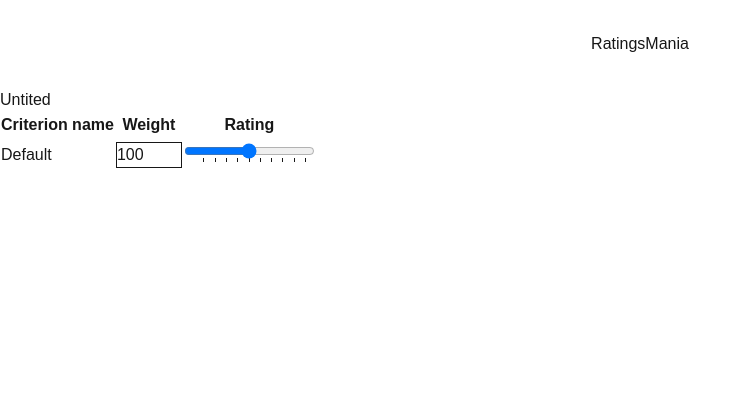
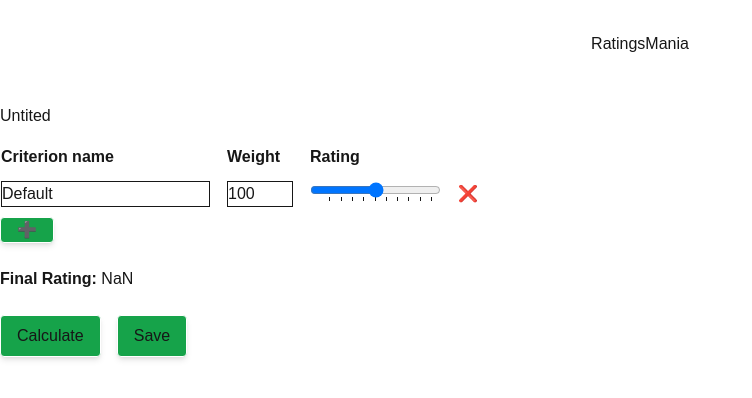
Before and after one commit to af4oz/rating-methods, a Next.js app: page /rating/new in a window 1280 px wide. Shown: the top 398 px of the page, without its empty margins (0-752 px from the left). Built offline with nearby package versions, Linux system fonts and the light colour scheme.

Commit message:
feat: Improved v2

```diff
--- a/components/CriterionTableRow.tsx
+++ b/components/CriterionTableRow.tsx
@@ -4,22 +4,36 @@ import { ChangeEventHandler } from "react";
 export default function CriterionTableRow<Type extends "withValue" | undefined>(
   props: CriterionProps<Type>
 ) {
-  const id = `criterion-${props.criterion.name}`;
-  const idForWeightInput = id + "-weight";
+  const { criterion } = props;
+  const idForWeightInput = criterion.id + "-weight";
+  const idForNameInput = criterion.id + "-name";
 
   const onChange: ChangeEventHandler<HTMLInputElement> = (e) => {
     const updatedCriterion = {
-      ...props.criterion,
+      ...criterion,
       [e.target.name]: e.target.value,
     };
     props.onChange(updatedCriterion);
   };
+
+  const handleDelete = () => {
+    props.onDelete(criterion);
+  };
   return (
     <tr className="p-2 my-2">
-      <td>
-        <label htmlFor={id}>{props.criterion.name}</label>
+      <td className="pr-4 py-2">
+        <input
+          id={idForNameInput}
+          type="text"
+          name="name"
+          min={1}
+          max={120}
+          value={criterion.name}
+          onInput={onChange}
+        ></input>
+        {/* <label htmlFor={id}>{props.criterion.name}</label> */}
       </td>
-      <td>
+      <td className="pr-4 py-2">
         <input
           type="number"
           id={idForWeightInput}
@@ -28,21 +42,21 @@ export default function CriterionTableRow<Type extends "withValue" | undefined>(
           placeholder="0"
           max={100}
           step={1}
-          value={props.criterion.weight}
+          value={criterion.weight}
           onInput={onChange}
           // disabled={!editable}
         />
       </td>
       {props.type === "withValue" ? (
-        <td>
+        <td className="pr-4 py-2">
           {/* TODO: Add tick names */}
           <input
             type="range"
-            id={id}
+            id={criterion.id + "-value"}
             name="value"
             min="0"
             max={10}
-            value={(props.criterion as T_CriterionWithValue).value}
+            value={(criterion as T_CriterionWithValue).value}
             step={1}
             onChange={onChange}
             list="markers"
@@ -50,6 +64,9 @@ export default function CriterionTableRow<Type extends "withValue" | undefined>(
           />
         </td>
       ) : null}
+      <td className="pr-4 py-2">
+        <button onClick={handleDelete}>❌</button>
+      </td>
     </tr>
   );
 }
--- a/pages/index.tsx
+++ b/pages/index.tsx
@@ -1,34 +1,28 @@
-import useStore from "@/store";
+import useRootStore from "@/store";
 import Link from "next/link";
 import { useEffect } from "react";
 
 export default function Home() {
-  const store = useStore();
+  const store = useRootStore();
 
-  useEffect(() => {
-    // Check if window is defined to make sure this code only runs on the client side
-    if (typeof window !== "undefined") {
-      // Get item from localStorage
-      store.restoreFromLocalStorage();
-    }
-  }, []);
+  const reset = () => {
+    // TODO: show a confirmation dialog
+
+    store.reset();
+  };
 
   return (
     <div>
-      <h1 className="text-center py-4">Rating methods</h1>
       <main className="p-4">
-        <Link
-          href="/method/new"
-          className="border-white border rounded px-2 py-4 bg-green-600 shadow-md hover:active:bg-green-500"
-        >
+        <Link href="/method/new" className="btn-primary mr-4">
           + New rating method
         </Link>
-        <Link
-          href="/rating/new"
-          className="border-white border rounded px-2 py-4 bg-green-600 shadow-md hover:active:bg-green-500"
-        >
+        <Link href="/rating/new" className="btn-primary mr-4">
           + New rating
         </Link>
+        <button onClick={reset} className="btn bg-red-700 hover:bg-red-600">
+          Reset
+        </button>
         <h2 className="mt-4">Rating methods created</h2>
         <table className="w-full">
           <thead className="border-b-2 font-bold">
@@ -37,11 +31,17 @@ export default function Home() {
             </tr>
           </thead>
           <tbody>
-            <tr className="border-b-1">
+            {store.methods?.length > 0
+              ? store.methods.map((item) => {
+                  return (
+                    <tr className="border-b-1" key={item.id}>
                       <td>
-                <Link href={`/method/${1}`}>Nww</Link>
+                        <Link href={`/method/${item.id}`}>{item.name}</Link>
                       </td>
                     </tr>
+                  );
+                })
+              : null}
           </tbody>
         </table>
         <h2 className="mt-4">Ratings</h2>
@@ -52,11 +52,17 @@ export default function Home() {
             </tr>
           </thead>
           <tbody>
-            <tr className="border-b-1">
+            {store.ratings?.length > 0
+              ? store.ratings.map((item) => {
+                  return (
+                    <tr className="border-b-1" key={item.id}>
                       <td>
-                <Link href={`/rating/${1}`}>Nww</Link>
+                        <Link href={`/rating/${item.id}`}>{item.name}</Link>
                       </td>
                     </tr>
+                  );
+                })
+              : null}
           </tbody>
         </table>
       </main>
--- a/pages/method/new.tsx
+++ b/pages/method/new.tsx
@@ -1,29 +1,99 @@
 import CriterionTableRow from "@/components/CriterionTableRow";
+import useRootStore from "@/store";
 import { CriterionProps, T_RatingMethod } from "@/types";
-import { useState } from "react";
+import { hasValidWeights } from "@/utils/common";
+import { useRouter } from "next/router";
+import { useId, useState } from "react";
 
+let criterioncount = 0;
 export default function NewMethod() {
+  const id = useId();
+  const [error, setError] = useState("");
+  const store = useRootStore();
+  const router = useRouter();
+  const [method, setMethod] = useState<T_RatingMethod>({
+    id: store.methodCounter,
+    name: "Untited",
+    criteria: [
+      {
+        id: id + ++criterioncount,
+        name: "Default",
+        weight: 100,
+      },
+    ],
+  });
+
   const onCriterionChange: CriterionProps["onChange"] = (criterion) => {
-    setRatingMethod((method) => ({
+    setMethod((method) => ({
       ...method,
       criteria: method.criteria.map((item) =>
-        item.name === criterion.name ? criterion : item
+        item.id === criterion.id ? criterion : item
       ),
     }));
-    console.log(criterion);
   };
-  const [method, setRatingMethod] = useState<T_RatingMethod>({
-    name: "Untited",
-    criteria: [{ name: "Default", weight: 100 }],
-  });
+
+  const handleDelete: CriterionProps["onDelete"] = (deletedItem) => {
+    setMethod((m) => ({
+      ...m,
+      criteria: m.criteria.filter((item) => item.id !== deletedItem.id),
+    }));
+  };
+
+  const handleAddCriterion = () => {
+    setMethod((m) => ({
+      ...m,
+      criteria: [
+        ...m.criteria,
+        {
+          id: id + ++criterioncount,
+          name: "Default",
+          value: 5,
+          weight: 0,
+        },
+      ],
+    }));
+  };
+  const handleSave = () => {
+    // Reset Error state
+    setError("");
+
+    // Data formatting TODO: (remove duplicated work)
+    const formattedCriteria = method.criteria.map((item) => ({
+      ...item,
+      weight: Number(item.weight),
+    }));
+
+    // Verification
+    // 1. All weights summed should be equal to 100
+    if (!hasValidWeights(formattedCriteria)) {
+      setError("All weights summed should be equal to 100");
+      return;
+    }
+
+    // Save method
+    store.saveMethod({ ...method, criteria: formattedCriteria });
+
+    // Route back to home
+    router.push("/");
+  };
+
+  const handleSaveAndApply = () => {
+    // Save
+    handleSave();
+    // Apply
+    router.push(`/rating/new?apply=${method.id}`);
+  };
+
   return (
     <div>
-      <h1>{method.name}</h1>
+      <h1 className="py-4">{method.name}</h1>
+      {error && <div className="text-red-600">Error: {error}</div>}
       <table>
         <thead>
           <tr>
-            <th>Criterion name</th>
-            <th>Weight</th>
+            <th align="left">Criterion name</th>
+            <th align="left">Weight</th>
+            <th></th>
           </tr>
         </thead>
         <tbody>
@@ -31,25 +101,25 @@ export default function NewMethod() {
             <CriterionTableRow
               criterion={item}
               onChange={onCriterionChange}
-              key={item.name}
+              key={item.id}
+              onDelete={handleDelete}
             />
           ))}
         </tbody>
       </table>
-      {/* <AddCriterionButton /> */}
-
-      <datalist id="markers">
-        <option value="1"></option>
-        <option value="2"></option>
-        <option value="3"></option>
-        <option value="4"></option>
-        <option value="5"></option>
-        <option value="6"></option>
-        <option value="7"></option>
-        <option value="8"></option>
-        <option value="9"></option>
-        <option value="10"></option>
-      </datalist>
+      <button className="btn-primary py-0" onClick={handleAddCriterion}>
+        ➕
+      </button>
+      <br />
+      <br />
+      <div>
+        <button onClick={handleSave} className="btn-primary mr-4">
+          Save method
+        </button>
+        <button onClick={handleSaveAndApply} className="btn-primary">
+          Save & Apply
+        </button>
+      </div>
     </div>
   );
 }
--- a/pages/rating/new.tsx
+++ b/pages/rating/new.tsx
@@ -1,32 +1,129 @@
 import CriterionTableRow from "@/components/CriterionTableRow";
+import useRootStore from "@/store";
 import { CriterionProps, T_Rating } from "@/types";
-import { useState } from "react";
+import { hasValidWeights } from "@/utils/common";
+import { useRouter } from "next/router";
+import { useId, useState } from "react";
 
+let criterioncount = 0;
 export default function NewRating() {
+  const id = useId();
+  const [error, setError] = useState("");
+  const [finalRating, setFinalRating] = useState(NaN);
+  const store = useRootStore();
+  const router = useRouter();
+  const [rating, setRating] = useState<T_Rating>({
+    id: store.ratingCounter,
+    name: "Untited",
+    criteria: [
+      {
+        id: id + ++criterioncount,
+        name: "Default",
+        weight: 100,
+        value: 5,
+      },
+    ],
+  });
+
   const onCriterionChange: CriterionProps<"withValue">["onChange"] = (
     criterion
   ) => {
     setRating((rating) => ({
       ...rating,
       criteria: rating.criteria.map((item) =>
-        item.name === criterion.name ? criterion : item
+        item.id === criterion.id ? criterion : item
       ),
     }));
-    console.log(criterion);
   };
-  const [rating, setRating] = useState<T_Rating>({
-    name: "Untited",
-    criteria: [{ name: "Default", weight: 100, value: 5 }],
-  });
+
+  const handleAddCriterion = () => {
+    setRating((r) => ({
+      ...r,
+      criteria: [
+        ...r.criteria,
+        {
+          id: id + ++criterioncount,
+          name: "Default",
+          value: 5,
+          weight: 0,
+        },
+      ],
+    }));
+  };
+
+  const handleDelete: CriterionProps["onDelete"] = (deletedItem) => {
+    setRating((r) => ({
+      ...r,
+      criteria: r.criteria.filter((item) => item.id !== deletedItem.id),
+    }));
+  };
+
+  const handleCalculate = () => {
+    // Reset related state
+    setError("");
+    setFinalRating(NaN);
+
+    // Data formatting TODO: (remove duplicated work)
+    const formattedCriteria = rating.criteria.map((item) => ({
+      ...item,
+      weight: Number(item.weight),
+    }));
+
+    // Verification
+    // 1. All weights summed should be equal to 100
+    if (!hasValidWeights(formattedCriteria)) {
+      setError("All weights summed should be equal to 100");
+      return;
+    }
+    // Calculation
+    // 1. Normalize weights
+    const normalizedCriteria = formattedCriteria.map((item) => ({
+      ...item,
+      weight: Math.round((item.weight / 100) * 100) / 100,
+    }));
+    // 2. Use WSM(weighted sum model) model
+    const finalRating = normalizedCriteria.reduce((acc, curr) => {
+      return acc + curr.value * curr.weight;
+    }, 0);
+    // 3. round up to 2 decimal places and return
+    setFinalRating(Math.round(finalRating * 100) / 100);
+  };
+
+  const handleSave = () => {
+    // Reset Error state
+    setError("");
+
+    // Data formatting TODO: (remove duplicated work)
+    const formattedCriteria = rating.criteria.map((item) => ({
+      ...item,
+      weight: Number(item.weight),
+    }));
+
+    // Verification
+    // 1. All weights summed should be equal to 100
+    if (!hasValidWeights(formattedCriteria)) {
+      setError("All weights summed should be equal to 100");
+      return;
+    }
+
+    // Save rating to store
+    store.saveRating({ ...rating, criteria: formattedCriteria, finalRating });
+
+    // Route back to home
+    router.push("/");
+  };
+
   return (
-    <div>
-      <h1>{rating.name}</h1>
+    <div suppressHydrationWarning={true}>
+      <h1 className="py-4">{rating.name}</h1>
+      {error && <div className="text-red-600">Error: {error}</div>}
       <table>
         <thead>
           <tr>
-            <th>Criterion name</th>
-            <th>Weight</th>
-            <th>Rating</th>
+            <th align="left">Criterion name</th>
+            <th align="left">Weight</th>
+            <th align="left">Rating</th>
+            <th></th>
           </tr>
         </thead>
         <tbody>
@@ -35,25 +132,28 @@ export default function NewRating() {
               type="withValue"
               criterion={item}
               onChange={onCriterionChange}
-              key={item.name}
+              key={item.id}
+              onDelete={handleDelete}
             />
           ))}
         </tbody>
       </table>
-      {/* <AddCriterionButton /> */}
-
-      <datalist id="markers">
-        <option value="1"></option>
-        <option value="2"></option>
-        <option value="3"></option>
-        <option value="4"></option>
-        <option value="5"></option>
-        <option value="6"></option>
-        <option value="7"></option>
-        <option value="8"></option>
-        <option value="9"></option>
-        <option value="10"></option>
-      </datalist>
+      <button className="btn-primary py-0" onClick={handleAddCriterion}>
+        ➕
+      </button>
+      <br />
+      <br />
+      <b>Final Rating:</b> {finalRating}
+      <br />
+      <br />
+      <div>
+        <button onClick={handleCalculate} className="btn-primary mr-4">
+          Calculate
+        </button>
+        <button onClick={handleSave} className="btn-primary">
+          Save
+        </button>
+      </div>
     </div>
   );
 }
--- a/store/index.ts
+++ b/store/index.ts
@@ -5,6 +5,10 @@ import { create } from "zustand";
 interface RootState {
   methods: T_RatingMethod[];
   ratings: T_Rating[];
+  // Below counters are used in id generation for `methods` & `ratings`
+  // TODO: find a better solution
+  ratingCounter: number;
+  methodCounter: number;
   editMethod: (name: string, data: T_RatingMethod) => void;
   editRating: (name: string, data: T_Rating) => void;
   saveMethod: (data: T_RatingMethod) => void;
@@ -20,6 +24,8 @@ interface RootState {
 const useRootStore = create<RootState>((set) => ({
   methods: [],
   ratings: [],
+  methodCounter: 0,
+  ratingCounter: 0,
   editMethod: (name, data) =>
     set((state) => {
       return {
@@ -40,6 +46,8 @@ const useRootStore = create<RootState>((set) => ({
     set((state) => {
       return {
         methods: [...state.methods, data],
+        // Increment the counter (used for id genration)
+        methodCounter: state.methodCounter + 1,
       };
     });
   },
@@ -47,6 +55,8 @@ const useRootStore = create<RootState>((set) => ({
     set((state) => {
       return {
         ratings: [...state.ratings, data],
+        // Increment the counter (used for id genration)
+        ratingCounter: state.ratingCounter + 1,
       };
     });
   },
@@ -62,11 +72,10 @@ const useRootStore = create<RootState>((set) => ({
         if (!dataString) {
           return state;
         }
-        const { methods, ratings } = JSON.parse(dataString) as {
-          methods: T_RatingMethod[];
-          ratings: T_Rating[];
-        };
-        return { methods, ratings };
+        const { methods, ratings, ratingCounter, methodCounter } = JSON.parse(
+          dataString
+        ) as Partial<RootState>;
+        return { methods, ratings, ratingCounter, methodCounter };
       } catch (error) {
         console.error("Error while restoring from Local storage");
         return state;
--- a/styles/globals.css
+++ b/styles/globals.css
@@ -24,3 +24,11 @@ input {
   background: var(--background);
   border: 1px solid var(--foreground);
 }
+@layer components {
+  .btn {
+    @apply border-white border rounded px-4 py-2
+  }
+  .btn-primary {
+    @apply btn bg-green-600 shadow-md hover:active:bg-green-500
+  }
+}
--- a/types.ts
+++ b/types.ts
@@ -1,9 +1,11 @@
 export interface T_RatingMethod {
+  id: number;
   name: string;
   criteria: T_Criterion[];
 }
 
 export interface T_Rating {
+  id: number;
   name: string;
   criteria: T_CriterionWithValue[];
   finalRating?: number;
@@ -15,6 +17,7 @@ export interface T_CriterionWithValue extends T_Criterion {
 }
 
 export interface T_Criterion {
+  id: string;
   name: string;
   weight: number;
 }
@@ -29,4 +32,5 @@ export interface CriterionProps<
   onChange: (
     criterion: Type extends "withValue" ? T_CriterionWithValue : T_Criterion
   ) => void;
+  onDelete: (criterion: Omit<T_Criterion, "weight">) => void;
 }
--- /dev/null
+++ b/utils/common.ts
@@ -0,0 +1,29 @@
+import { T_Criterion } from "@/types";
+
+export function uuidv4(): string {
+  // @ts-ignore
+  return ([1e7] + -1e3 + -4e3 + -8e3 + -1e11).replace(/[018]/g, (c) =>
+    // @ts-ignore
+    (
+      c ^
+      // @ts-ignore
+      (crypto.randomFillSync(new Uint8Array(1))[0] & (15 >> (c / 4)))
+    ).toString(16)
+  );
+}
+
+export function generateTimeStampBasedId(): string {
+  return `${Date.now()}-${Math.floor(Math.random() * 1000)}`;
+}
+
+export function hasValidWeights(criteria: T_Criterion[]): boolean {
+  return (
+    Math.round(
+      criteria.reduce((acc, curr) => {
+        return acc + curr.weight;
+      }, 0) * 100
+    ) /
+      100 ===
+    100.0
+  );
+}
```
Also changed, not shown: pages/_document.tsx (+12 -0 lines). Lines whose indentation alone changed are shown as unchanged.
